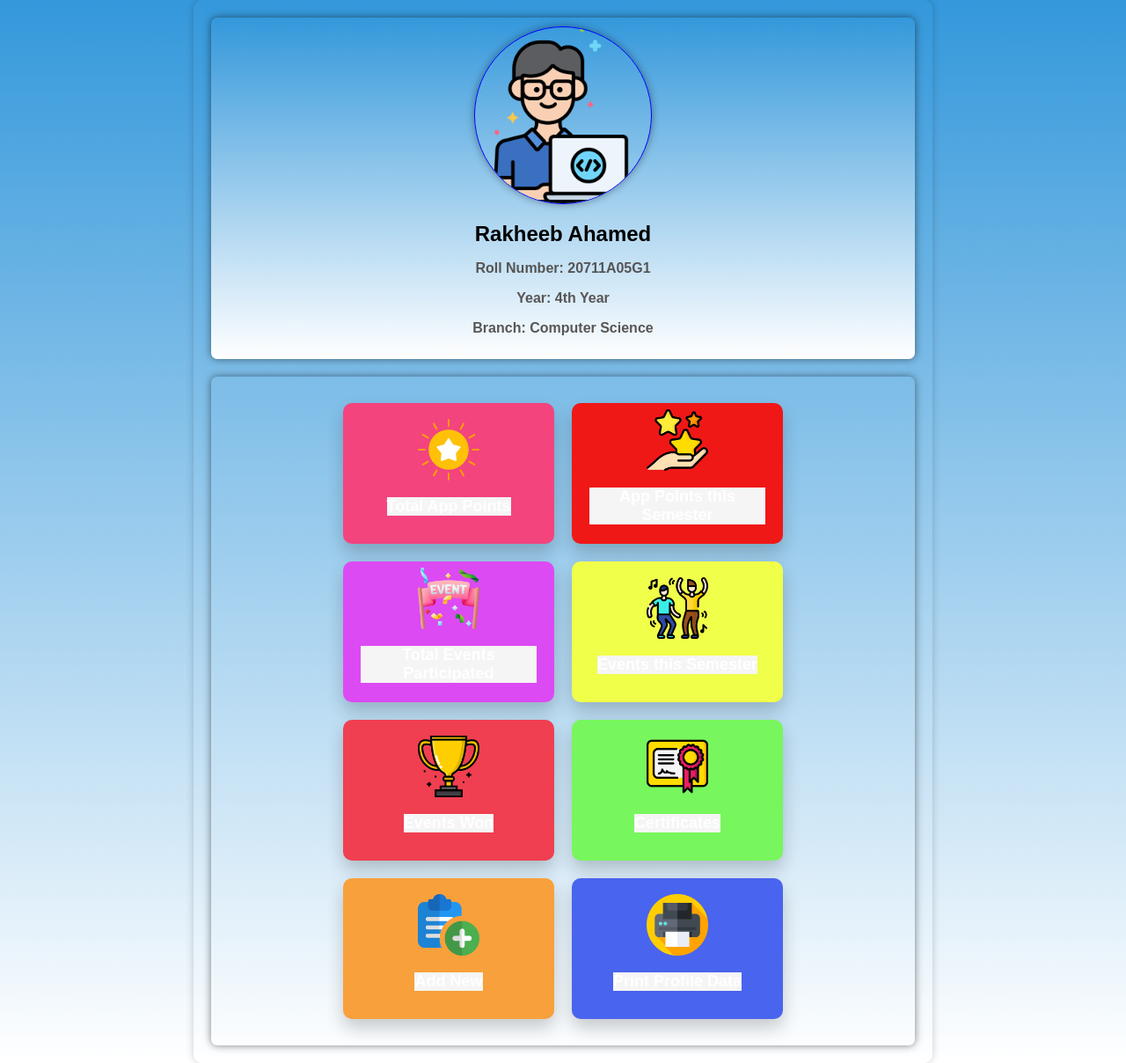
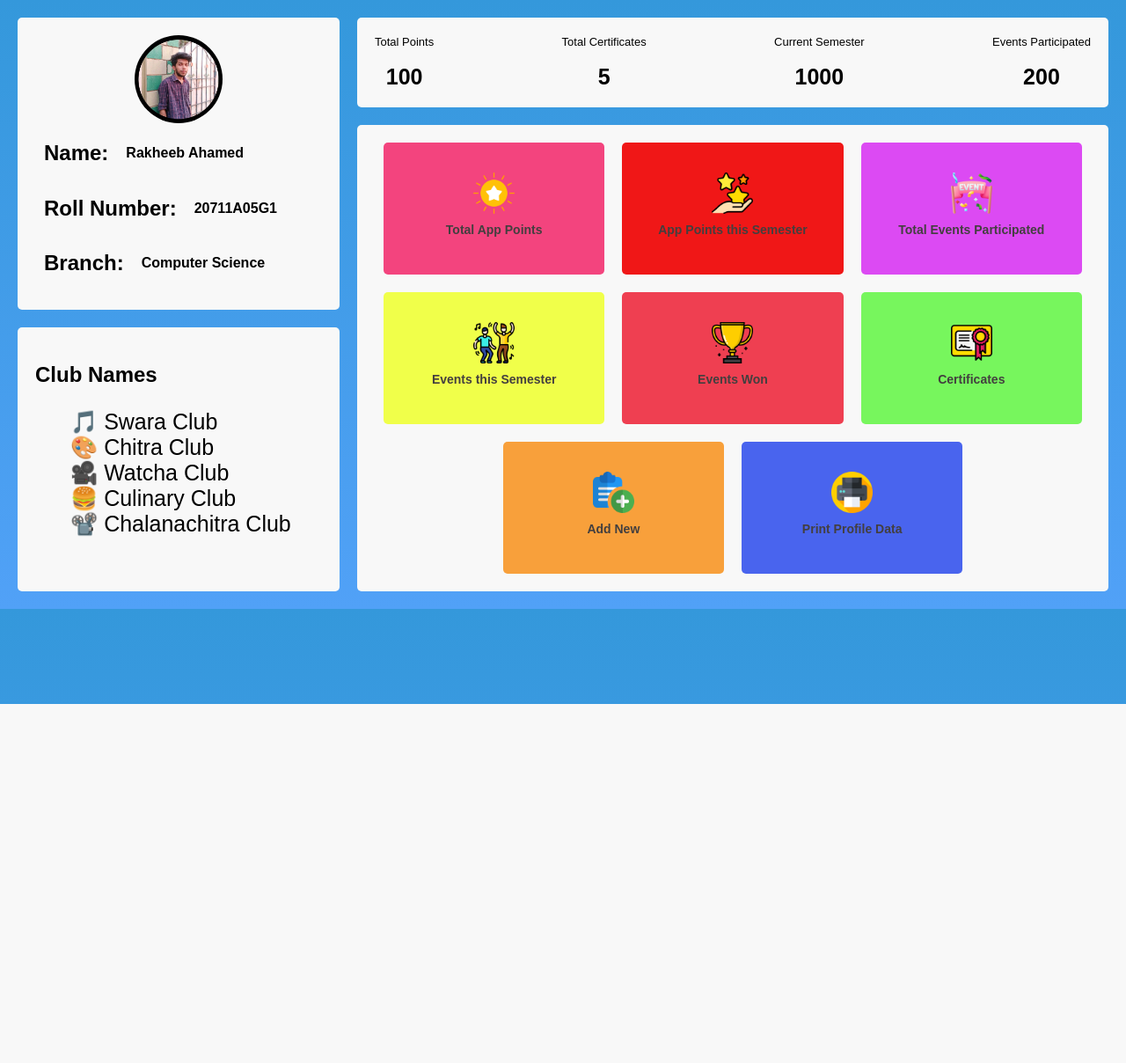
Before and after one commit to RAKHEEBAHMAD/necnapp, a Node server app: page /student-profile in a window 1280 px wide. Shown: the whole page at 88% size. After the commit the page ends 800 px from the top, so only its background shows below. Run offline with Node 20, Linux system fonts and the light colour scheme; some libraries are stand-ins or nearby versions.

Commit message:
created student profile

```diff
--- a/views/adminsignup.ejs
+++ b/views/adminsignup.ejs
@@ -179,8 +179,10 @@
 
         confirmpass.addEventListener('input', () => {
             if (confirmpass.value === pass.value) {
+                checking.style.color = 'green';
                 checking.textContent = "Passwords match";
             } else {
+                checking.style.color = 'red';
                 checking.textContent = "Passwords do not match";
             }
         });
--- a/views/inchargesignup.ejs
+++ b/views/inchargesignup.ejs
@@ -184,8 +184,10 @@
 
         confirmpass.addEventListener('input', () => {
             if (confirmpass.value === pass.value) {
+                checking.style.color = 'green';
                 checking.textContent = "Passwords match";
             } else {
+                checking.style.color = 'red';
                 checking.textContent = "Passwords do not match";
             }
         });
--- a/views/studentprofile.ejs
+++ b/views/studentprofile.ejs
@@ -1,291 +1,315 @@
 <!DOCTYPE html>
-<html lang="en">
+<html>
 <head>
-    <meta charset="UTF-8">
-    <meta name="viewport" content="width=device-width, initial-scale=1.0">
   <style>
     body {
       font-family: Arial, sans-serif;
-            background: linear-gradient(to bottom, #3498db, #ffffff);
+      background: linear-gradient(to bottom, #3498db, #51a1f7);
       margin: 0;
       padding: 0;
+      background-color: #f0f0f0;
     }
 
-        .profile {
-            max-width: 800px;
-            margin: 0 auto;
-            background: linear-gradient(to bottom, #3498db, #ffffff);
-            padding: 20px;
-            border-radius: 10px;
-            box-shadow: 0 0 10px rgba(0, 0, 0, 0.2);
+    .container {
+      display: flex;
+      margin: 20px;
+      gap: 20px;
     }
 
-        .profile-header {
-            text-align: center;
-            width: calc(100%-10px);
-            margin: 0 auto;
-            background: linear-gradient(to bottom, #3498db, #ffffff);
-            padding: 20px;
-            /* border-radius: 10px;
-            box-shadow: 0 0 10px rgba(0, 0, 0, 0.2); */
+    .left-container {
+      flex: 30%;
+      display: flex;
+      flex-direction: column;
+      gap: 20px;
     }
 
-        .profile-header {
-            margin-bottom: 20px;
-            padding: 10px;
-            text-align: center;
-            box-shadow: 0 0 10px rgba(0, 0, 0, 0.5);
-            border-radius: 7px;
-            background-color: rgb(194, 185, 185);}
-
-        .profile-picture {
-            max-width: 200px;
-            border-radius: 50%;
-            border: 1px solid blue;
-            box-shadow: 0 0 10px rgba(0, 0, 0, 0.4);
+    .profile-container {
+      flex: 40%;
     }
 
-        .student-name {
-            font-size: 24px;
+    .events-container {
+      flex: 60%;
     }
 
-        .roll-number {
-            font-size: 16px;
-            color: #555;
+    .right-container {
+      flex: 70%;
+      display: flex;
+      flex-direction: column;
+      gap: 20px;
     }
 
-        .studying-info {
-            font-size: 16px;
-            color: #585656;
+    .above-right-container {
+      flex: 40%;
+      background-color: #ffffff;
+
+      padding: 20px;
+      border-radius: 5px;
+      text-align: center;
     }
 
-        .profile-cards {
+    .below-right-container {
+      flex: 60%;
       display: flex;
+      justify-content: center;
+      align-items: center;
       flex-wrap: wrap;
-            justify-content: center;
-            padding: 20px;
-            display: flex;
-            flex-wrap: wrap;
-            justify-content: center;
-            box-shadow: 0 0 10px rgba(0, 0, 0, 0.5);
-            border-radius: 7px;
+      gap: 20px;
     }
 
-        .card {
-            width: 200px;
-            background-color: #fff;
-            height: 120px;
-            display: flex;
-            flex-direction: column;
-            justify-content: center;
-            align-items: center;
+    .container-card {
+      background-color: #f8f8f8;
+
       padding: 20px;
-            margin: 10px;
-            text-align: center;
-            box-shadow: 0 10px 20px rgba(0, 0, 0, 0.2);
-            border-radius: 10px;
+      border-radius: 5px;
     }
 
-        h2 {
-            font-size: 18px;
-            color: #333;
-            color: white;
-            background-color: #f5f5f5;
-            transition: transform 0.3s, background-color 0.3s;
+    .profile-card, .events-card {
+      text-align: center;
     }
 
-        .card:nth-child(1) {
+    .child-card {
+      width: calc(33.33% - 20px);
+      height: 150px;
+      background-color: #eee8e8;
+
+      border-radius: 5px;
+      display: flex;
+      color: rgb(67, 63, 63);
+      align-items: center;
+      justify-content: center;
+      cursor: pointer;
+      text-align: center;
+      text-decoration: none;
+
+
+    }
+
+    .child-card img {
+      max-width: 47px;
+      max-height: 47px;
+      display: block;
+      margin: 0 auto;
+    }
+
+    .child-card h2 {
+      font-size: 14px;
+      margin: 10px 0;
+    }
+
+    .child-card:nth-child(1) {
       background-color: #f3447e;
     }
 
-        .card:nth-child(2) {
+    .child-card:nth-child(2) {
       background-color: #f01717;
     }
 
-        .card:nth-child(3) {
+    .child-card:nth-child(3) {
       background-color: #dc4af3;
     }
 
-        .card:nth-child(4) {
+    .child-card:nth-child(4) {
       background-color: #f0ff4a;
     }
 
-        .card:nth-child(5) {
+    .child-card:nth-child(5) {
       background-color: #ef3f51;
     }
-        .card:nth-child(6) {
+
+    .child-card:nth-child(6) {
       background-color: #77f65d;
     }
-        .card:nth-child(8) {
+
+    .child-card:nth-child(8) {
       background-color: #4964ee;
     }
-        .card:nth-child(7) {
+
+    .child-card:nth-child(7) {
       background-color: #f8a03b;
     }
-        .card:nth-child(1):hover {
+
+    .child-card:hover {
       transform: scale(1.05);
-            background-color: #ed5b88;
-        }
-        .card:nth-child(2):hover {
-            transform: scale(1.05);
-            background-color: #d02d2d;
-        }
-        .card:nth-child(3):hover {
-            transform: scale(1.05);
-            background-color: #b22cff; }
-        .card:nth-child(4):hover {
-            transform: scale(1.05);
-            background-color: #d3e572; }
-        .card:nth-child(5):hover {
-            transform: scale(1.05);
-            background-color: #e52d3d;
-        }
-        .card:nth-child(6):hover {
-            transform: scale(1.05);
-            background-color: #4edc60;
-        }
-        .card:nth-child(8):hover {
-            transform: scale(1.05);
-            background-color: #3d51f2;
-        }
-        .card:nth-child(7):hover {
-            transform: scale(1.05);
-            background-color: #f1740e;
     }
 
-
-
-        h2 {
-            font-size: 18px;
-            color: white;
+    .profile-stats {
+      display: flex;
+      justify-content: space-between;
+      align-items: center;
     }
 
-        p {
-            font-size: 24px;
-            font-weight: bold;
+    .stat-item {
+      text-align: center;
+      display: flex;
+      gap: 18px;
+      flex-direction: column;
     }
 
-        ul {
-            list-style: none;
-            padding: 0;
+    .stat-heading {
+      font-size: 13px;
     }
 
-        li {
-            font-size: 16px;
-            margin-bottom: 5px;
+    .stat-number {
+      font-weight: bold;
+      font-size: 25px;
     }
 
-        .add-certificate,
-        .print-data {
-            background-color: #007bff;
-            color: #fff;
-            border: none;
-            padding: 10px 20px;
-            margin-top: 10px;
-            cursor: pointer;
-        }
-        .add-certificate:hover,
-        .print-data:hover {
-            background-color: #0056b3;
-        }
-        a {
-            text-decoration: none;
-            color: inherit;
-
-        }
-        .add-certificate:hover,
-        .print-data:hover {
-            background-color: #0056b3;
+    /* Media Query for smaller screens */
+    @media (max-width: 768px) {
+      .container {
+        flex-direction: column;
       }
 
-        .card img {
-            max-width: 70px;
-
-        }
-        #backButtonContainer {
-            position: fixed;
-            top: 10px;
-            /* Adjust the top distance as needed */
-            left: 10px;
-            /* Adjust the left distance as needed */
+      .left-container,
+      .right-container {
+        flex: 100%;
       }
 
-        #goBack {
-            text-decoration: none;
-            color: #fff;
-            padding: 5px 10px;
-            border-radius: 5px;
-            cursor: pointer;
+      .above-right-container {
+        order: 2;
       }
+
+      .below-right-container {
+        order: 3;
+      }
+
+      .child-card {
+        width: calc(50% - 20px);
+        height: 100px;
+      }
+      .events-container {
+    display: none;
+  }
+    }
+
+    .info h2, .info h3 {
+  display: inline;
+  margin: 0;
+}
+
+.info {
+  display: flex;
+  align-items: center;
+  margin-bottom: 2px;
+}
+
+.side-heading, .value {
+  margin: 0;
+  display: inline;
+  padding: 0 10px;
+}
+
   </style>
-    <title>User Profile</title>
-</head>
-    <title>User Profile</title>
+  <meta name="viewport" content="width=device-width, initial-scale=1">
+
 </head>
 <body>
-    <div class="profile">
-        <div class="profile-header">
-            <img class="profile-picture" src="/images/student.png" alt="Student Picture">
-            <h1 class="student-name">Rakheeb Ahamed</h1>
-            <p class="roll-number">Roll Number: 20711A05G1</p>
-            <p class="studying-info">Year: 4th Year</p>
-            <p class="studying-info"> Branch: Computer Science</p>
+  <div class="container">
+    <div class="left-container">
+      <div class="container-card profile-container">
+        <div class="profile-card">
+          <img src="/images/profilepic.jpg" alt="Profile Picture" style="width: 100px; height: 100px; border-radius: 50%;">
+          <div class="info">
+            <div class="side-heading"><h2>Name:</h2></div>
+            <div class="value"><h4>Rakheeb Ahamed</h4></div>
           </div>
-        <div class="profile-cards">
-            <a href="#" class="card">
-                <div >
+          <div class="info">
+            <div class="side-heading"><h2>Roll Number:</h2></div>
+            <div class="value"><h4>20711A05G1</h4></div>
+          </div>
+          <div class="info">
+            <div class="side-heading"><h2>Branch:</h2></div>
+            <div class="value"><h4>Computer Science</h4></div>
+          </div>
+
+        </div>
+      </div>
+      <div class="container-card events-container">
+        <h2>Club Names</h2>
+        <ul style="list-style: none; font-size: 25px;">
+          <li>🎵 Swara Club</li>
+          <li>🎨 Chitra Club</li>
+          <li>🎥 Watcha Club</li>
+          <li>🍔 Culinary Club</li>
+          <li>📽️ Chalanachitra Club</li>
+        </ul>
+      </div>
+    </div>
+
+    <div class="right-container">
+      <div class="container-card above-right-container">
+        <div class="profile-stats">
+          <div class="stat-item">
+            <span class="stat-heading">Total Points</span>
+
+            <span class="stat-number">100</span>
+          </div>
+          <div class="stat-item">
+            <span class="stat-heading">Total Certificates</span>
+
+            <span class="stat-number">5</span>
+          </div>
+          <div class="stat-item">
+            <span class="stat-heading">Current Semester</span>
+            <span class="stat-number">1000</span>
+          </div>
+          <div class="stat-item">
+            <span class="stat-heading">Events Participated</span>
+            <span class="stat-number">200</span>
+          </div>
+        </div>
+      </div>
+      <div class="container-card below-right-container">
+        <a href="#" class="child-card">
+          <div>
             <img src="/images/reward.png" alt="Icon 1">
             <h2>Total App Points</h2>
-
           </div>
         </a>
-            <a href="#" class="card">
-                <div >
+        <a href="#" class="child-card">
+          <div>
             <img src="/images/totalpoints.png" alt="Icon 2">
             <h2>App Points this Semester</h2>
-
           </div>
         </a>
-            <a href="#" class="card">
-                <div >
+        <a href="#" class="child-card">
+          <div>
             <img src="/images/banner.png" alt="Icon 3">
             <h2>Total Events Participated</h2>
-
           </div>
         </a>
-            <a href="#" class="card">
-                <div >
+        <a href="#" class="child-card">
+          <div>
             <img src="/images/events.png" alt="Icon 4">
             <h2>Events this Semester</h2>
-
           </div>
         </a>
-            <a href="#" class="card">
-                <div >
+        <a href="#" class="child-card">
+          <div>
             <img src="/images/trophy.png" alt="Icon 5">
             <h2>Events Won</h2>
-
           </div>
         </a>
-            <a href="#" class="card">
-                <div >
+        <a href="#" class="child-card">
+          <div>
             <img src="/images/certificate.png" alt="Icon 6">
             <h2>Certificates</h2>
           </div>
         </a>
-            <a href="#" class="card">
-                <div >
+        <a href="#" class="child-card">
+          <div>
             <img src="/images/addnew.png" alt="Icon 7">
             <h2>Add New</h2>
           </div>
         </a>
-            <a href="#" class="card">
-                <div >
+        <a href="#" class="child-card">
+          <div>
             <img src="/images/printer.png" alt="Icon 8">
             <h2>Print Profile Data</h2>
           </div>
         </a>
       </div>
     </div>
+  </div>
 </body>
 </html>
--- a/views/studentsignup.ejs
+++ b/views/studentsignup.ejs
@@ -187,8 +187,10 @@
 
         confirmpass.addEventListener('input', () => {
             if (confirmpass.value === pass.value) {
+                checking.style.color = 'green';
                 checking.textContent = "Passwords match";
             } else {
+                checking.style.color = 'red';
                 checking.textContent = "Passwords do not match";
             }
         });
```
Also changed, not shown: public/images/profilepic.jpg (added). Lines whose indentation alone changed are shown as unchanged.
